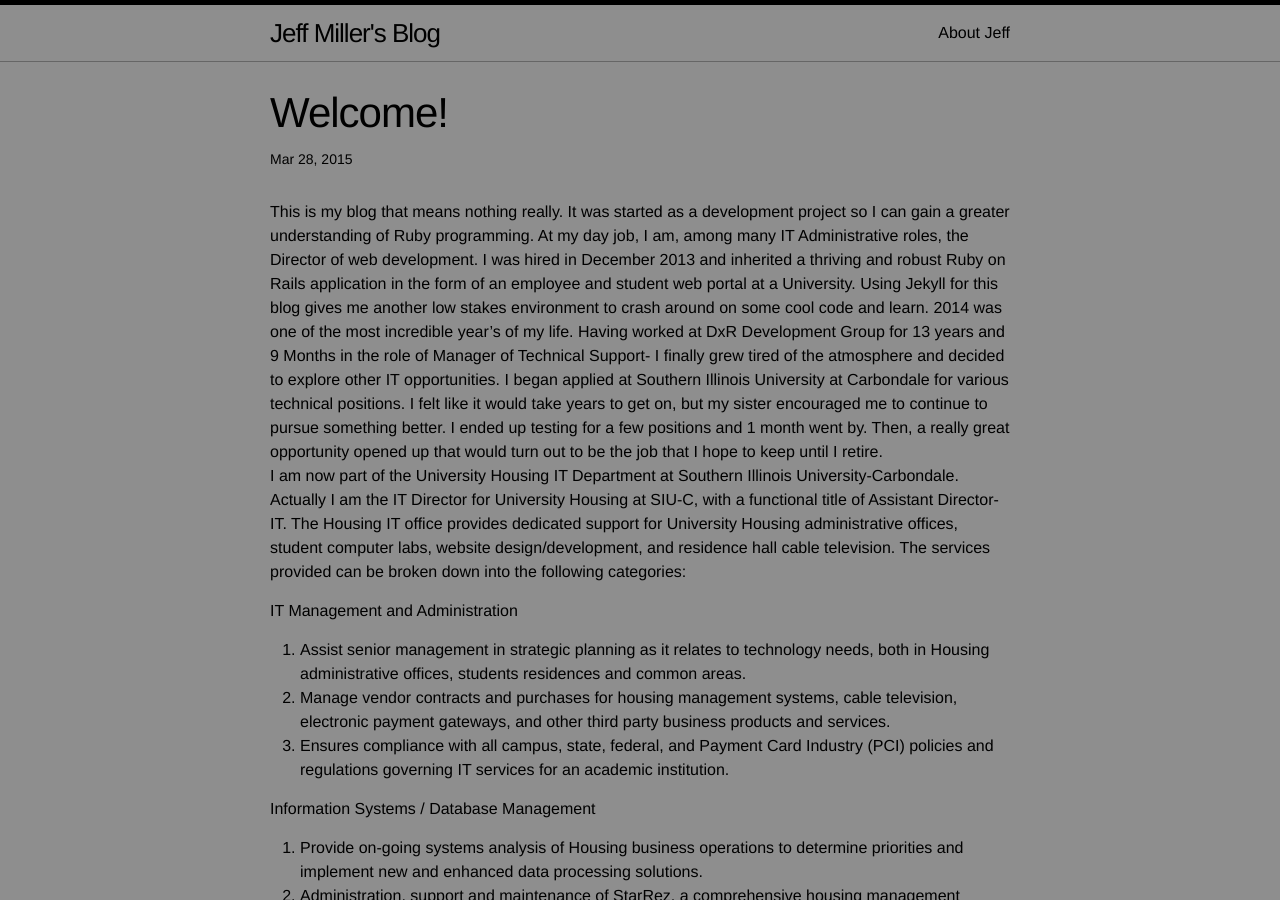
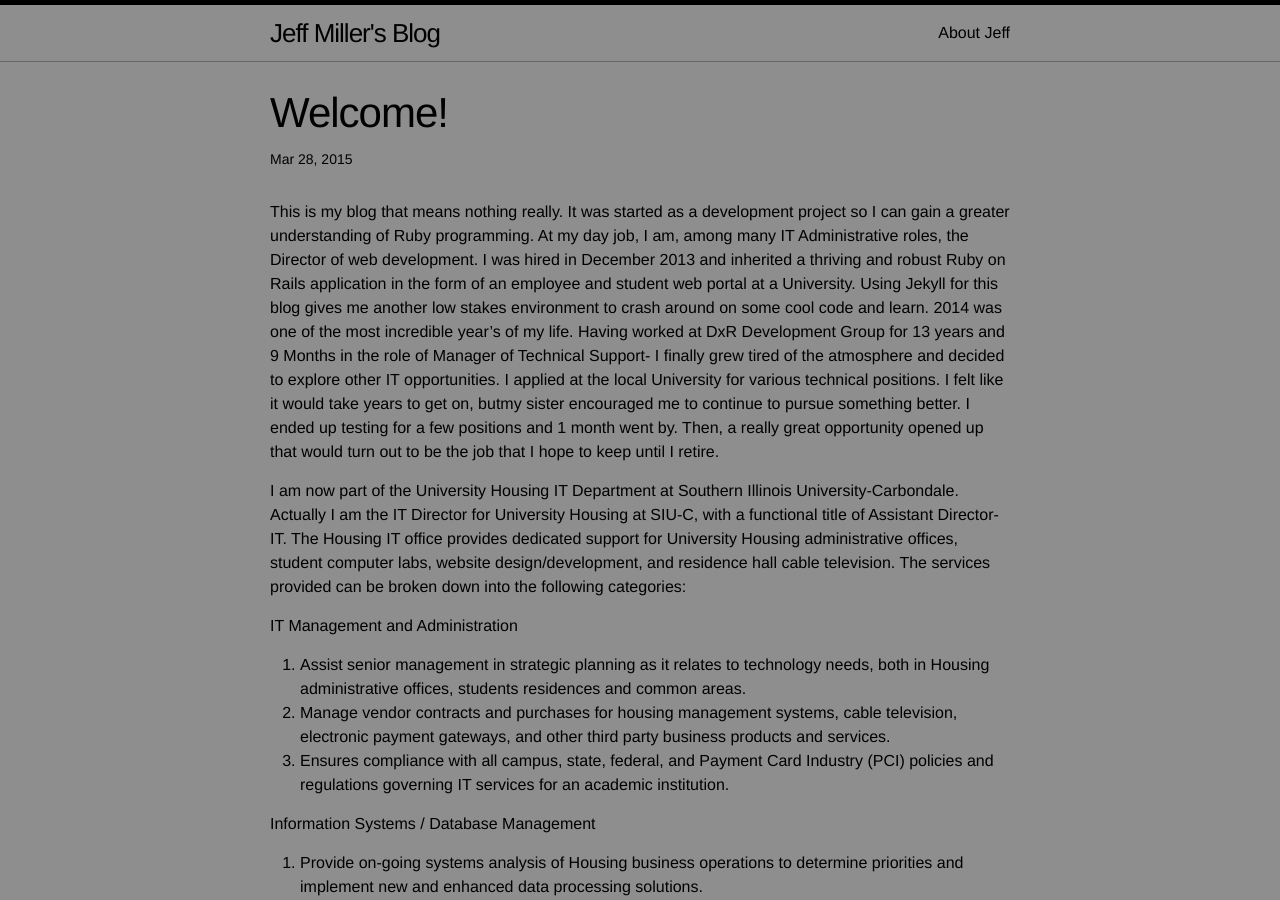
Before and after one commit to jmiller70/jmiller70.github.io, a Jekyll site: the page built from _posts/2015-03-28-welcome-to-jekyll.markdown, in a window 1280 px wide and 900 px high. Built offline with Jekyll 4.4.1, drawn with Linux system fonts in a browser that asks for light colours.

Commit message:
Update 2015-03-28-welcome-to-jekyll.markdown

```diff
--- a/_posts/2015-03-28-welcome-to-jekyll.markdown
+++ b/_posts/2015-03-28-welcome-to-jekyll.markdown
@@ -14,12 +14,13 @@ categories: jekyll update
   2014 was one of the most incredible year's of my life.  Having worked at DxR
 Development Group for 13 years and 9 Months in the role of Manager of Technical
 Support- I finally grew tired of the atmosphere and decided to explore other IT
-opportunities. I began applied at Southern Illinois University at Carbondale
-for various technical positions. I felt like it would take years to get on, but
-my sister  encouraged me to continue to pursue something better.  I ended up
-testing for a few positions and 1 month went by. Then, a really  great opportunity
-opened up that would turn out to be the job that I hope to keep until I retire.
-I am now part of the University Housing IT Department at Southern Illinois
+opportunities. I applied at the local University for various technical positions.
+I felt like it would take years to get on, butmy sister  encouraged me to continue
+to pursue something better.  I ended up testing for a few positions and 1 month
+went by. Then, a really  great opportunity opened up that would turn out to be
+the job that I hope to keep until I retire.
+
+ I am now part of the University Housing IT Department at Southern Illinois
 University-Carbondale.  Actually I am the IT Director for University Housing at
 SIU-C, with a functional title of Assistant Director-IT.
   The Housing IT office provides dedicated support for University Housing
```
